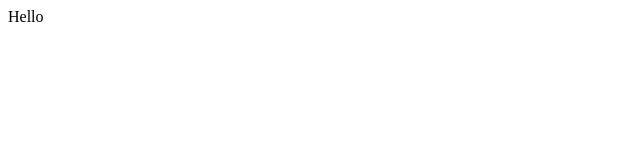
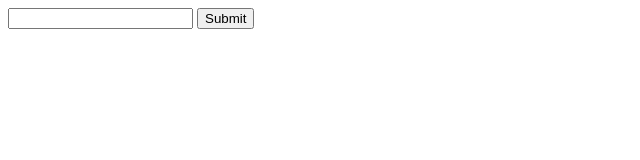
Before and after one commit to angrysewerpicle/first-thing, a plain HTML site: page index.html in a window 1280 px wide. Shown: the whole page, without its empty margins (0-640 px from the left). Drawn offline with Linux system fonts and the light colour scheme.

Commit message:
index.html

```diff
--- a/index.html
+++ b/index.html
@@ -1 +1,2 @@
-Hello
+<input type="text" id="thing" required>
+<button>Submit</button>
```
